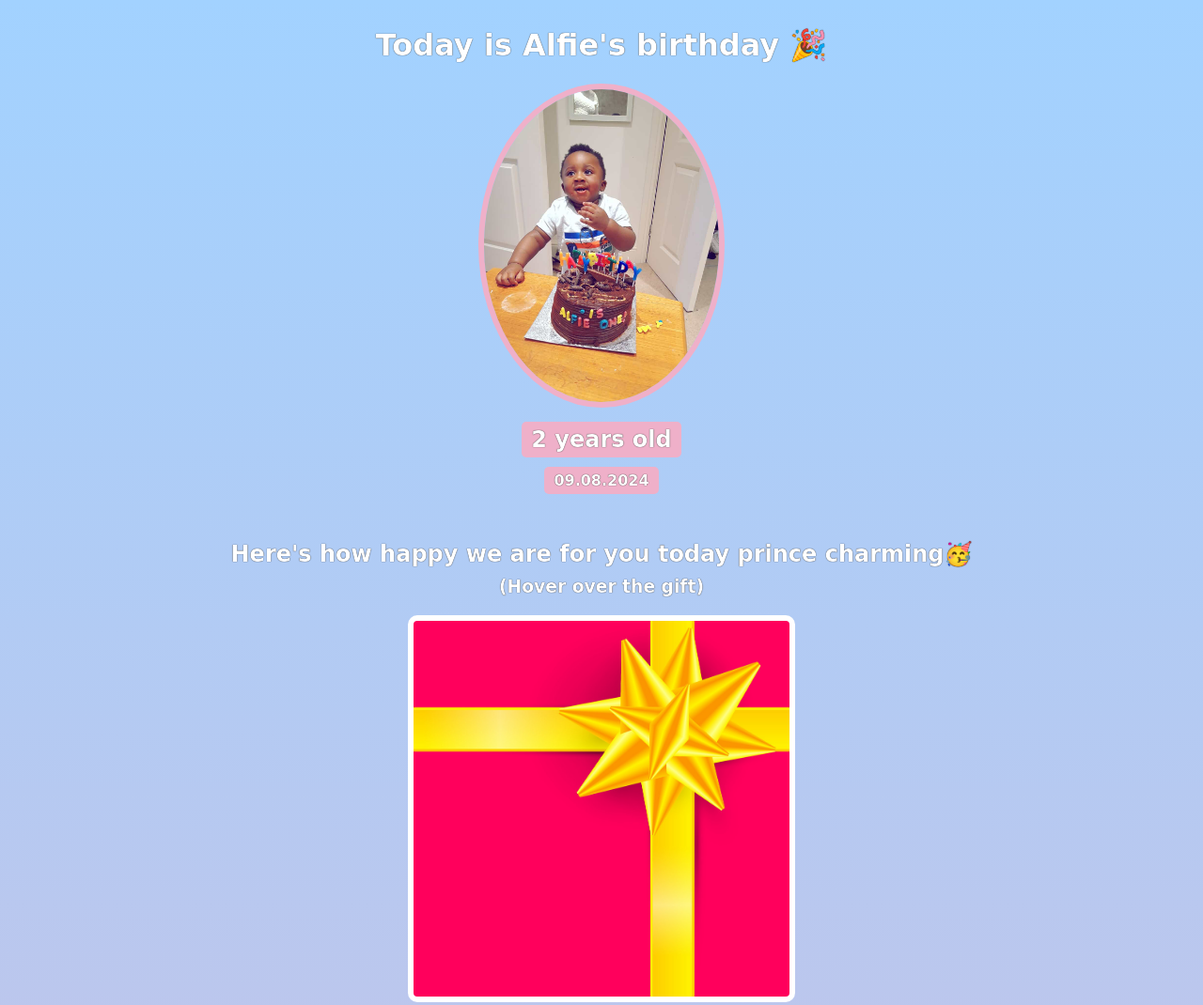
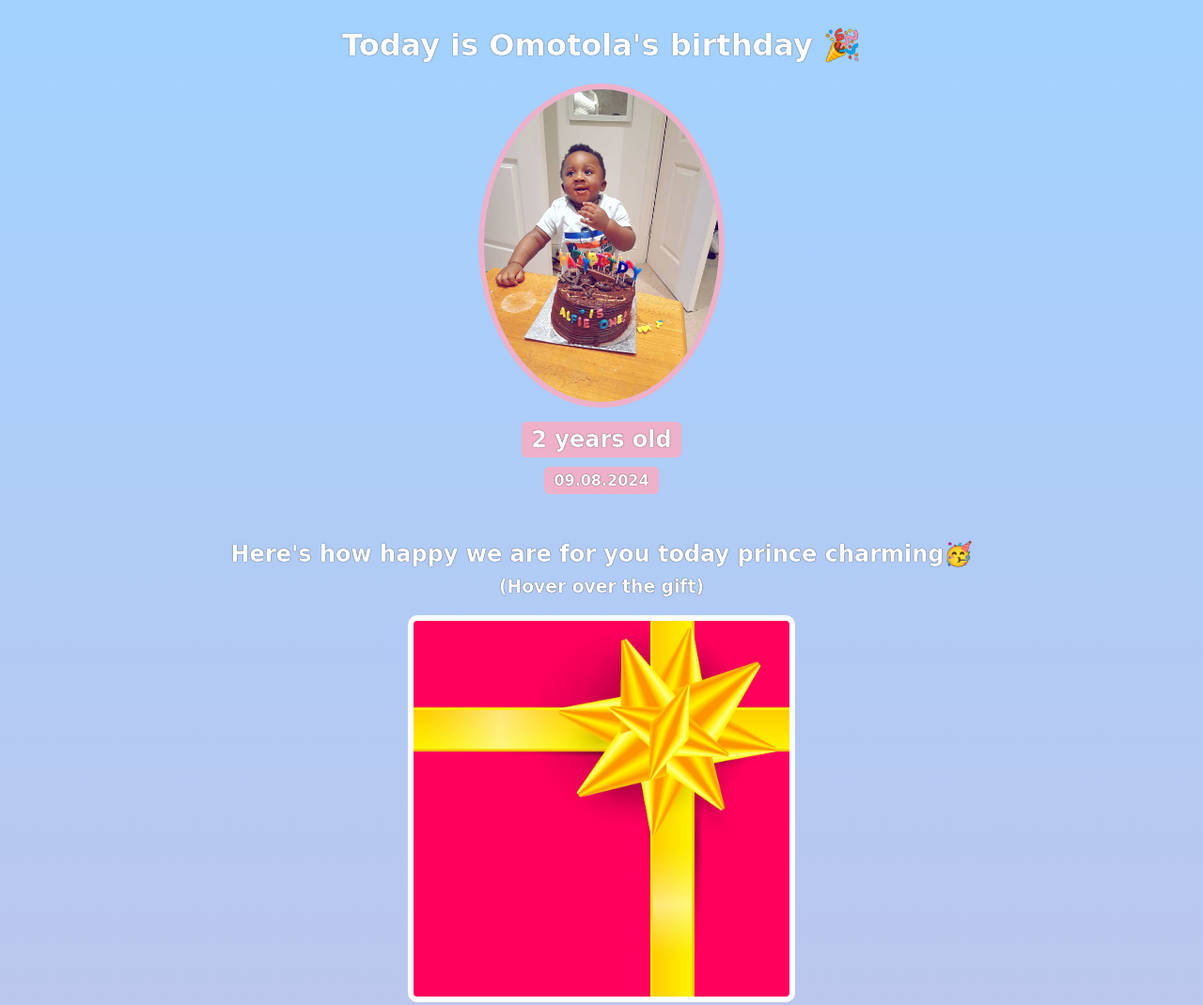
Before and after one commit to Oluwakemi17/birthday-gift-site, a website built with Vite: page index.html in a window 1280 px wide. Shown: the top 1070 px of the page at 94% size. Built offline with nearby package versions, Linux system fonts and the light colour scheme; a web font is replaced by a local one.

Commit message:
change the name to Omotola

```diff
--- a/index.html
+++ b/index.html
@@ -7,7 +7,7 @@
     </head>
     <body>
         <div id="header">
-            <h1>Today is Alfie's birthday 🎉</h1>
+            <h1>Today is Omotola's birthday 🎉</h1>
             <img id="bff-img" src="images/alfie.jpg">
             <h2 id="bday-age">2 years old</h2>
             <h4 id="bday-date">09.08.2024</h4>
```
